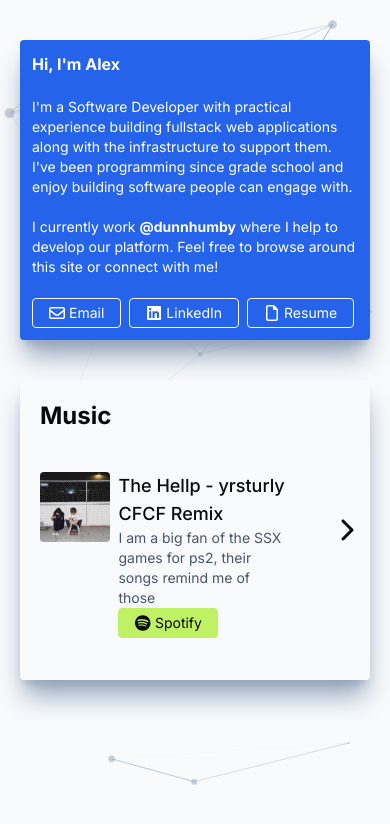
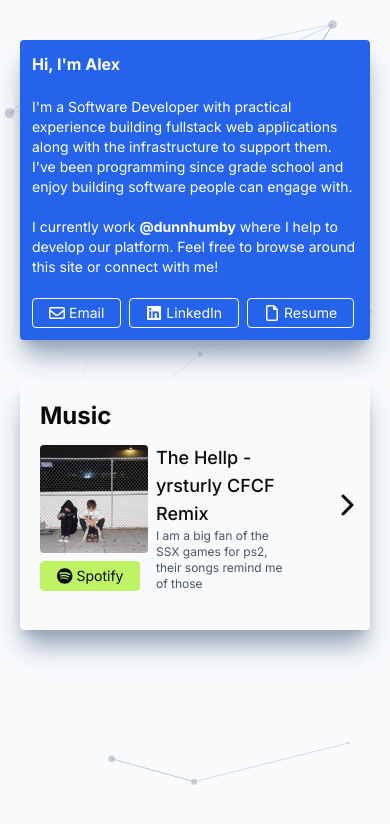
Before and after one commit to alex-zaykowski/alex-zaykowski.github.io, a Next.js app: page / in a window 390 px wide. Shown: the top 824 px of the page. Built offline with nearby package versions, Linux system fonts and the light colour scheme.

Commit message:
more mobile support

```diff
--- a/src/app/components/containers/SlideContainer.tsx
+++ b/src/app/components/containers/SlideContainer.tsx
@@ -29,7 +29,7 @@
     image: EnemyRemix,
   },
   {
-    title: "Sweet Trip - You Will Never Know Why",
+    title: "Sweet Trip - YWNKW",
     description:
       "Love Sweet Trip and their influences from shibuya kei, this whole album is great",
     url: "https://open.spotify.com/album/0kmPn6M3cue7rec6Unw6BD?si=T-nmasC7SlKnuXZeDYBkwg",
@@ -53,11 +53,11 @@
   };
 
   return (
-    <div className="z-50 flex h-[300px] w-[350px] flex-row gap-10 rounded bg-slate-50 pl-5 text-zinc-950 shadow-xl shadow-slate-400 md:w-[600px]">
-      <div className="flex flex-col gap-10">
+    <div className="z-50 flex h-[250px] w-[350px] flex-row gap-10 rounded bg-slate-50 pl-5 text-zinc-950 shadow-xl shadow-slate-400 md:h-[300px] md:w-[600px]">
+      <div className="flex flex-col gap-3 md:gap-10">
         <h1 className="mt-5 text-2xl font-bold">Music</h1>
         <div className="flex flex-row gap-2">
-          <div>
+          <div className="flex flex-col items-center justify-center">
             <Image
               src={songs[index].image}
               className="rounded"
@@ -65,20 +65,20 @@
               height={200}
               alt="Album Cover"
             />
+            <IconButton
+              onClick={() => openLink(songs[index].url)}
+              icon={faSpotify}
+              value="Spotify"
+              style="me-2 mr-2 mt-2 inline-flex cursor-pointer w-[100px] bg-lime-300 items-center gap-1 rounded border border-lime-300 px-4 py-1 text-center text-sm"
+            />
           </div>
           <div className="flex flex-col justify-between">
             <div>
               <h1 className="text-lg font-medium">{songs[index].title}</h1>
-              <p className="text-sm text-slate-600">
+              <p className="text-xs text-slate-600 md:text-sm">
                 {songs[index].description}
               </p>
             </div>
-            <IconButton
-              onClick={() => openLink(songs[index].url)}
-              icon={faSpotify}
-              value="Spotify"
-              style="me-2 mr-2 inline-flex cursor-pointer w-[100px] bg-lime-300 items-center gap-1 rounded border border-lime-300 px-4 py-1 text-center text-sm"
-            />
           </div>
         </div>
       </div>
```
